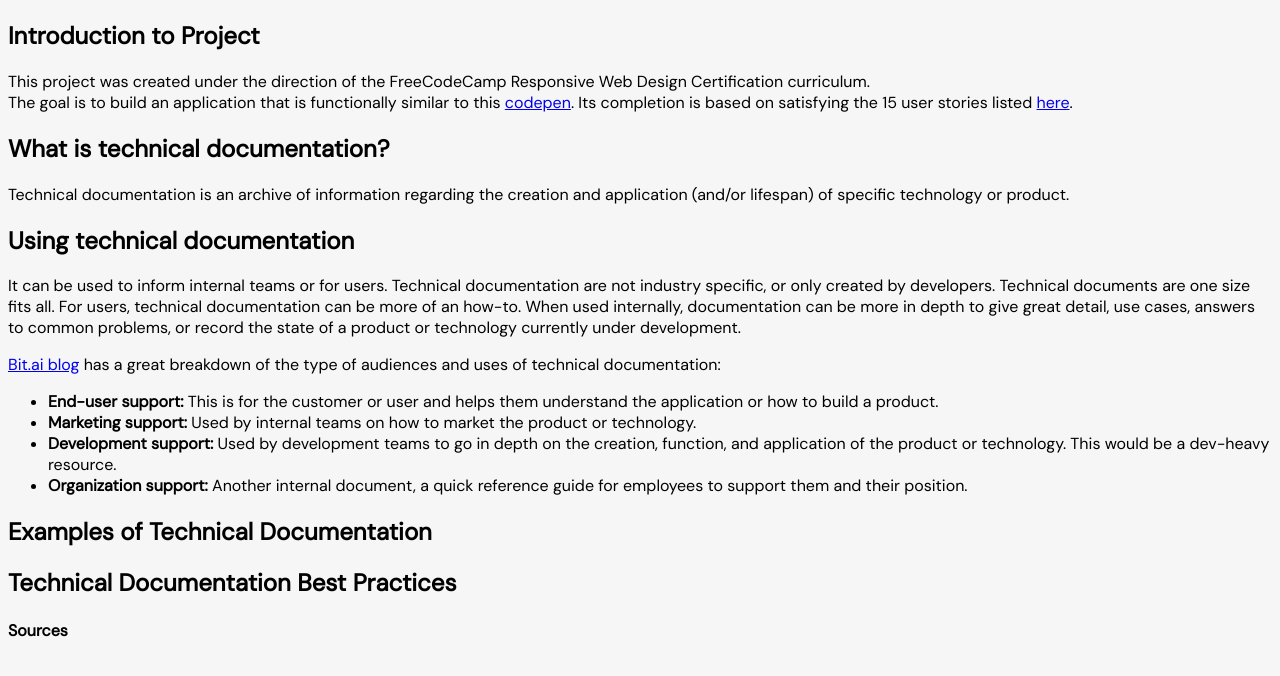
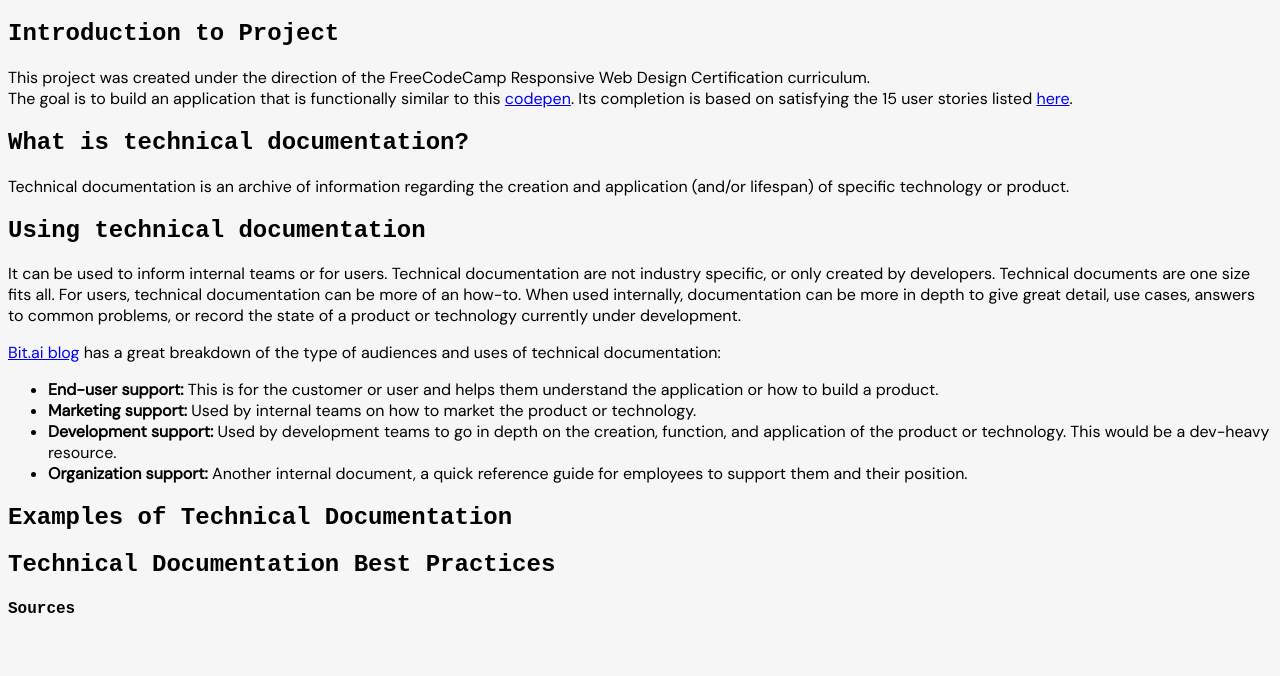
Before and after one commit to ca-s92/fcc-techdoc, a plain HTML site: page index.html in a window 1280 px wide. Drawn offline with Linux system fonts and the light colour scheme.

Commit message:
adds hfont to headings

```diff
--- a/style.css
+++ b/style.css
@@ -2,3 +2,15 @@ body {
   font-family: "DM Sans", sans-serif;
   background-color: #f6f6f6;
 }
+
+h1 {
+  font-family: "Inconsolata", monospace;
+}
+
+h2 {
+  font-family: "Inconsolata", monospace;
+}
+
+h4 {
+  font-family: "Inconsolata", monospace;
+}
```
